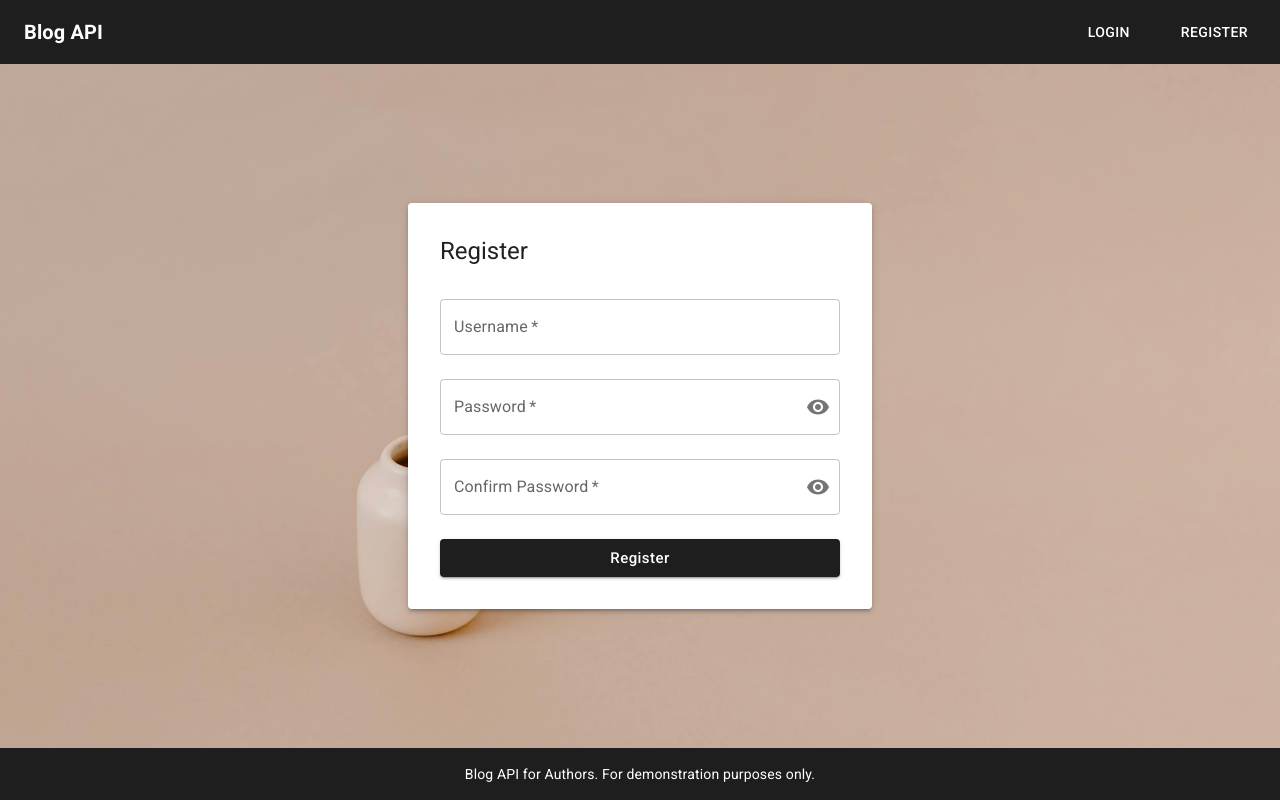
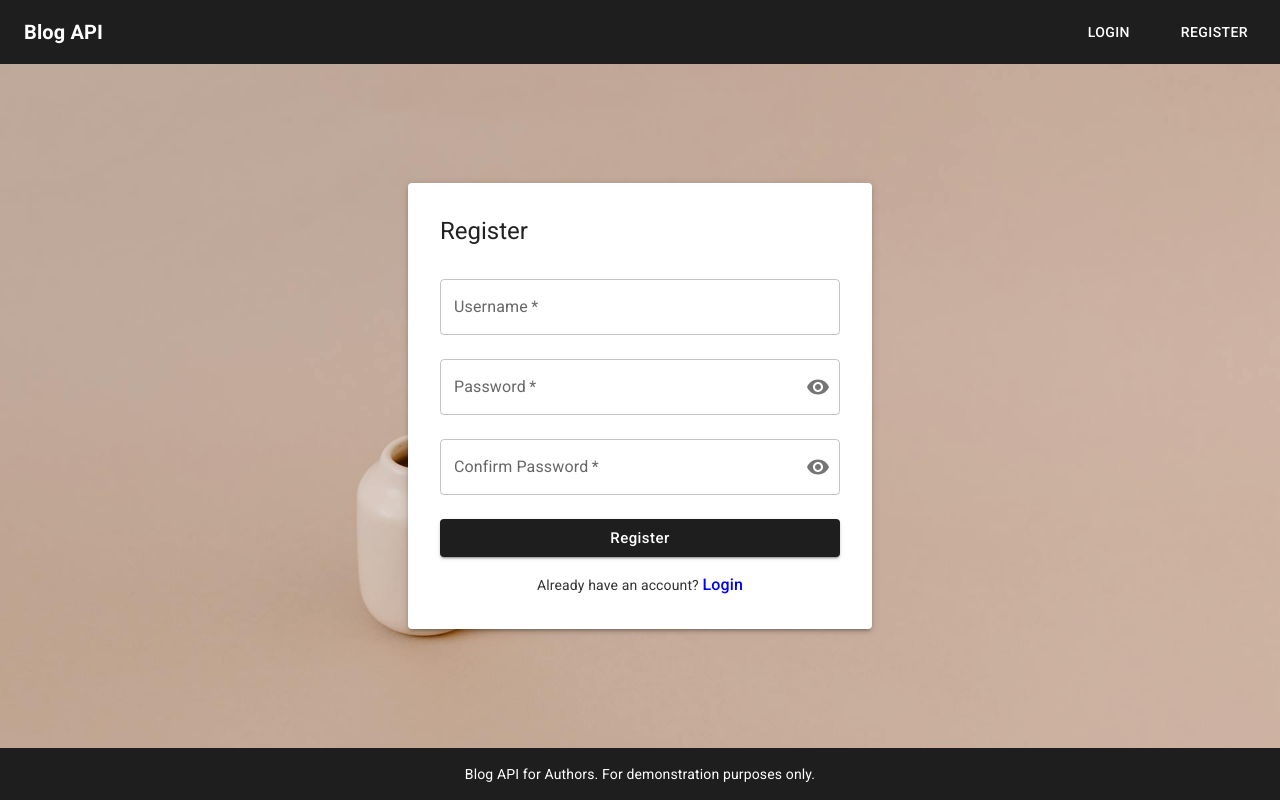
Before and after one commit to khantuevandrei/blog-frontend-author, a React (Vite) app: page /register in a window 1280 px wide. Built offline with nearby package versions, Linux system fonts and the light colour scheme.

Commit message:
Add login link to register

```diff
--- a/src/features/Auth/Register.jsx
+++ b/src/features/Auth/Register.jsx
@@ -1,6 +1,6 @@
 import { useState } from "react";
-import { useNavigate } from "react-router-dom";
-import { Box, Collapse } from "@mui/material";
+import { useNavigate, Link } from "react-router-dom";
+import { Box, Collapse, Typography } from "@mui/material";
 import Form from "../../components/Form";
 import FormField from "../../components/FormField";
 import PasswordField from "../../components/PasswordField";
@@ -154,6 +154,28 @@ export default function Register() {
         {error.response && (
           <AlertMessage type="error">{error.response}</AlertMessage>
         )}
+        <Typography
+          sx={{
+            mt: 2,
+            textAlign: "center",
+            color: "#333",
+            fontSize: 14,
+          }}
+        >
+          Already have an account?{" "}
+          <Typography
+            component={Link}
+            to="/login"
+            sx={{
+              color: "blue",
+              textDecoration: "none",
+              fontWeight: 500,
+              "&:hover": { textDecoration: "underline" },
+            }}
+          >
+            Login
+          </Typography>
+        </Typography>
       </Form>
     </Box>
   );
```
